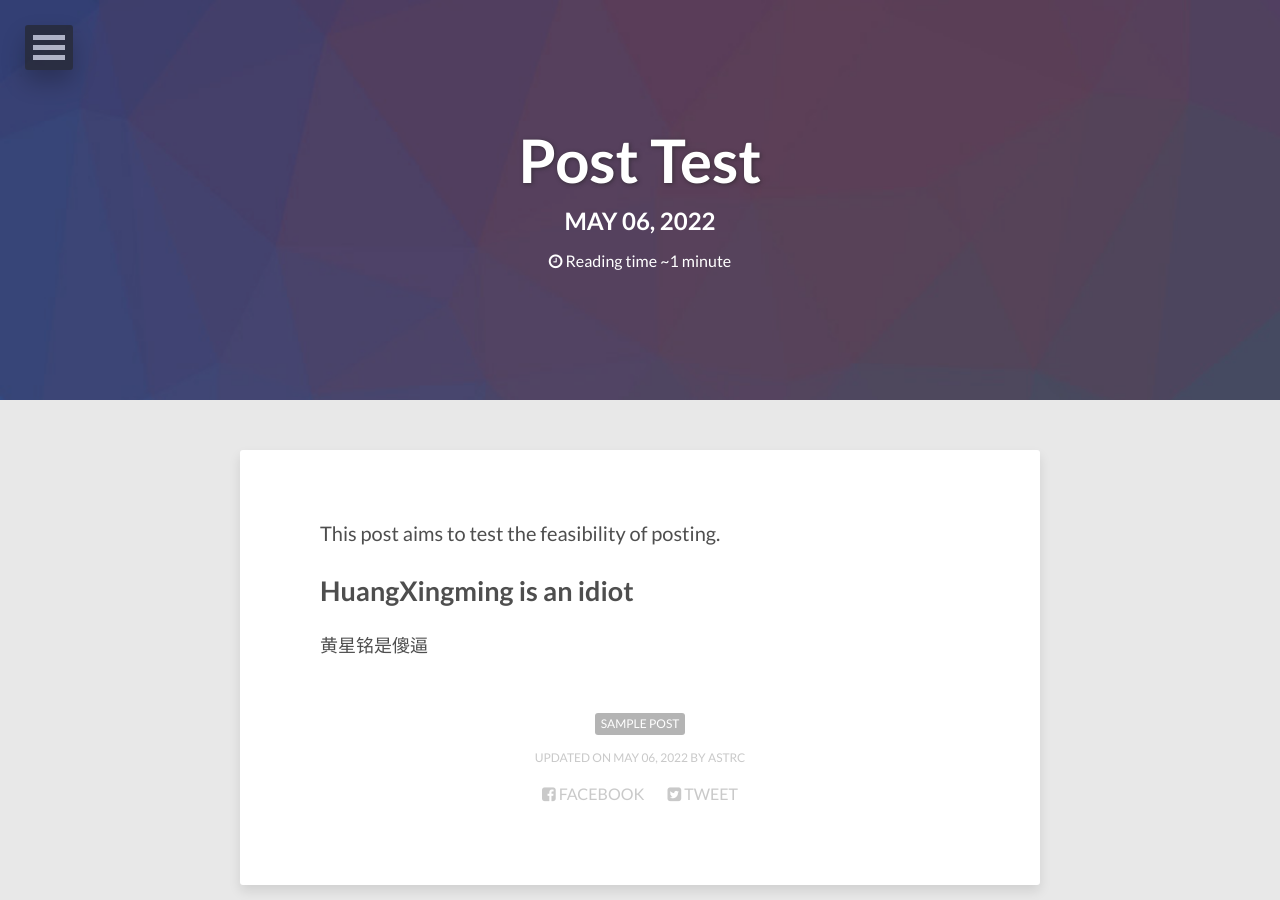
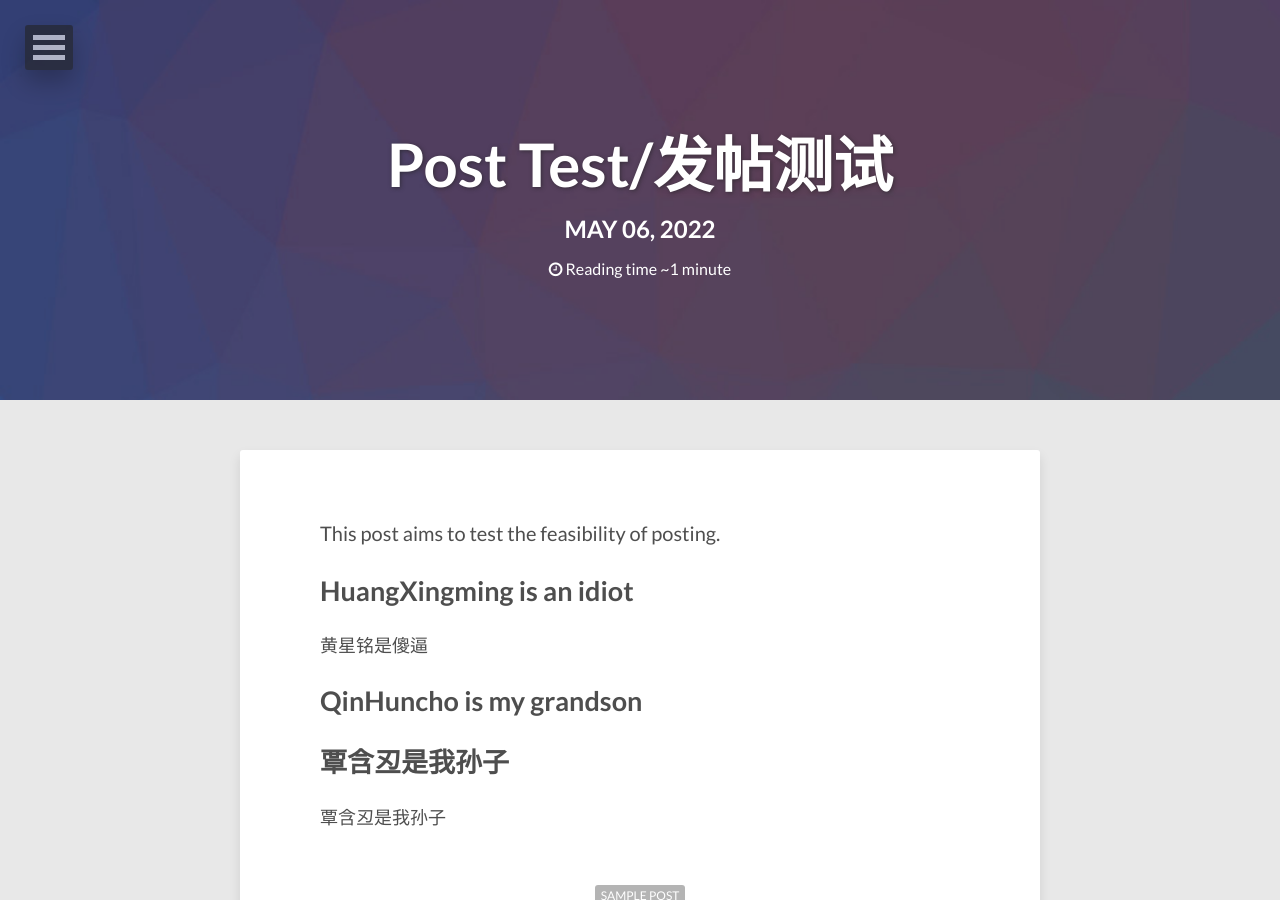
Before and after one commit to lucameng/lucameng.github.io, a Jekyll site: the page built from _posts/2022-05-06-post-test.md, in a window 1280 px wide and 900 px high. Built offline with Jekyll 4.4.1, drawn with Linux system fonts in a browser that asks for light colours.

Commit message:
post test

```diff
--- a/_posts/2022-05-06-post-test.md
+++ b/_posts/2022-05-06-post-test.md
@@ -1,6 +1,6 @@
 ---
 layout: post
-title: Post Test
+title: Post Test/发帖测试
 description: "HuangXingming is a idiot"
 modified: 2022-05-06
 tags: [sample post]
@@ -13,3 +13,6 @@ This post aims to test the feasibility of posting.
 
 ## HuangXingming is an idiot
 黄星铭是傻逼
+## QinHuncho is my grandson
+## 覃含丒是我孙子
+覃含丒是我孙子
```
